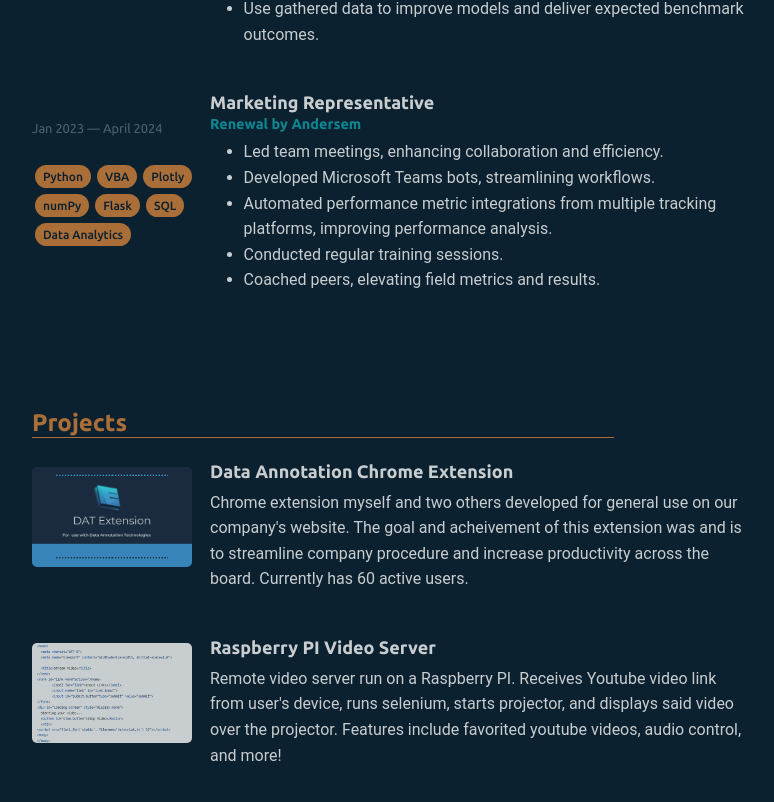
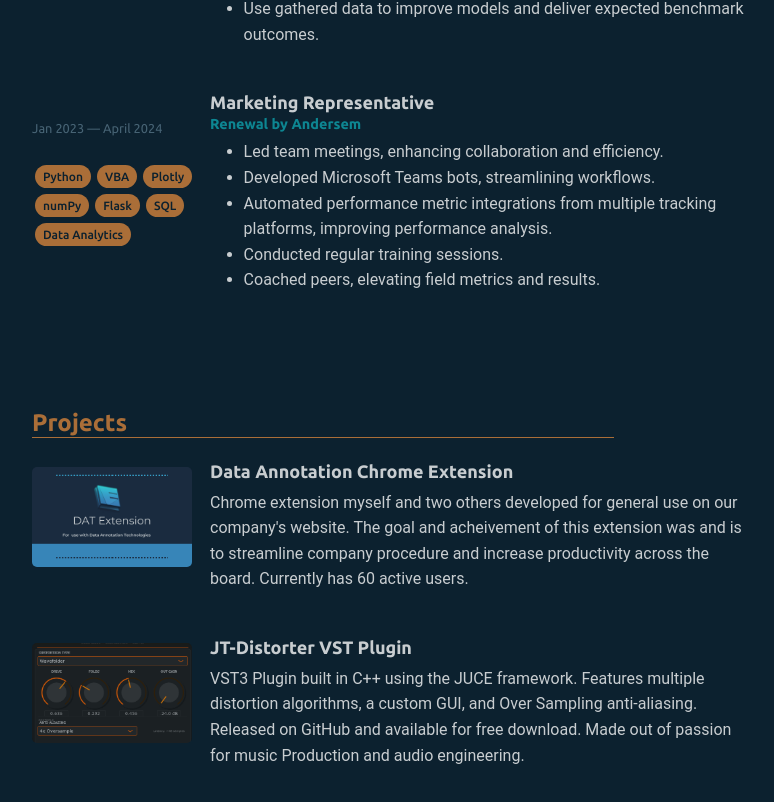
Before and after one commit to john-tettis/portfolio-updated, a React (Create React App) app: page / in a window 1280 px wide. Shown: the part 840-1642 px from the top of the page, without its empty margins (504-1278 px from the left). Built offline with nearby package versions, Linux system fonts and the light colour scheme.

Commit message:
updated projects to include vst project

```diff
--- a/src/Components/Sections/Projects.js
+++ b/src/Components/Sections/Projects.js
@@ -3,6 +3,7 @@ import React, {forwardRef} from 'react';
 import ProjectCard from '../Utils/ProjectCard'
 import raspberryPI from '../../Assets/Images/raspberry-pi.png'
 import dat from '../../Assets/Images/DAT.png'
+import distorter from '../../Assets/Images/Distorter.png'
 import SectionHeader from '../Utils/SectionHeader';
 
 
@@ -19,15 +20,28 @@ const projects = [
         imgUrl:dat,
         skills:["JavaScript", "HTML","Chrome API"]
     },
+    // {
+    //     title:"Raspberry PI Video Server",
+    //     link:"https://github.com/john-tettis/RaspberryPi-remote-video-server",
+    //     description:`Remote video server run on a Raspberry PI.
+    //     Receives Youtube video link from user's device, runs selenium, starts projector, and displays said
+    //     video over the projector. Features include favorited youtube videos, audio control, and more!
+    //     `,
+    //     imgUrl:raspberryPI,
+    //     skills:["Flask", "Selenium","Static Web Serving","SQL", "Data Analytics"]
+    // }
     {
-        title:"Raspberry PI Video Server",
-        link:"https://github.com/john-tettis/RaspberryPi-remote-video-server",
-        description:`Remote video server run on a Raspberry PI.
-        Receives Youtube video link from user's device, runs selenium, starts projector, and displays said
-        video over the projector. Features include favorited youtube videos, audio control, and more!
+         title:"JT-Distorter VST Plugin",
+        link:"https://github.com/john-tettis/JT-Distorter",
+        repo:"",
+        description:`
+        VST3 Plugin built in C++ using the JUCE framework.
+        Features multiple distortion algorithms, a custom GUI, and Over Sampling anti-aliasing.
+        Released on GitHub and available for free download. Made out of passion for music Production and audio engineering.
+
         `,
-        imgUrl:raspberryPI,
-        skills:["Flask", "Selenium","Static Web Serving","SQL", "Data Analytics"]
+        imgUrl:distorter,
+        skills:["C++", "JUCE Framework","VST3 Plugin Development", "DAW Integration"]
     }
 
 ]
```
